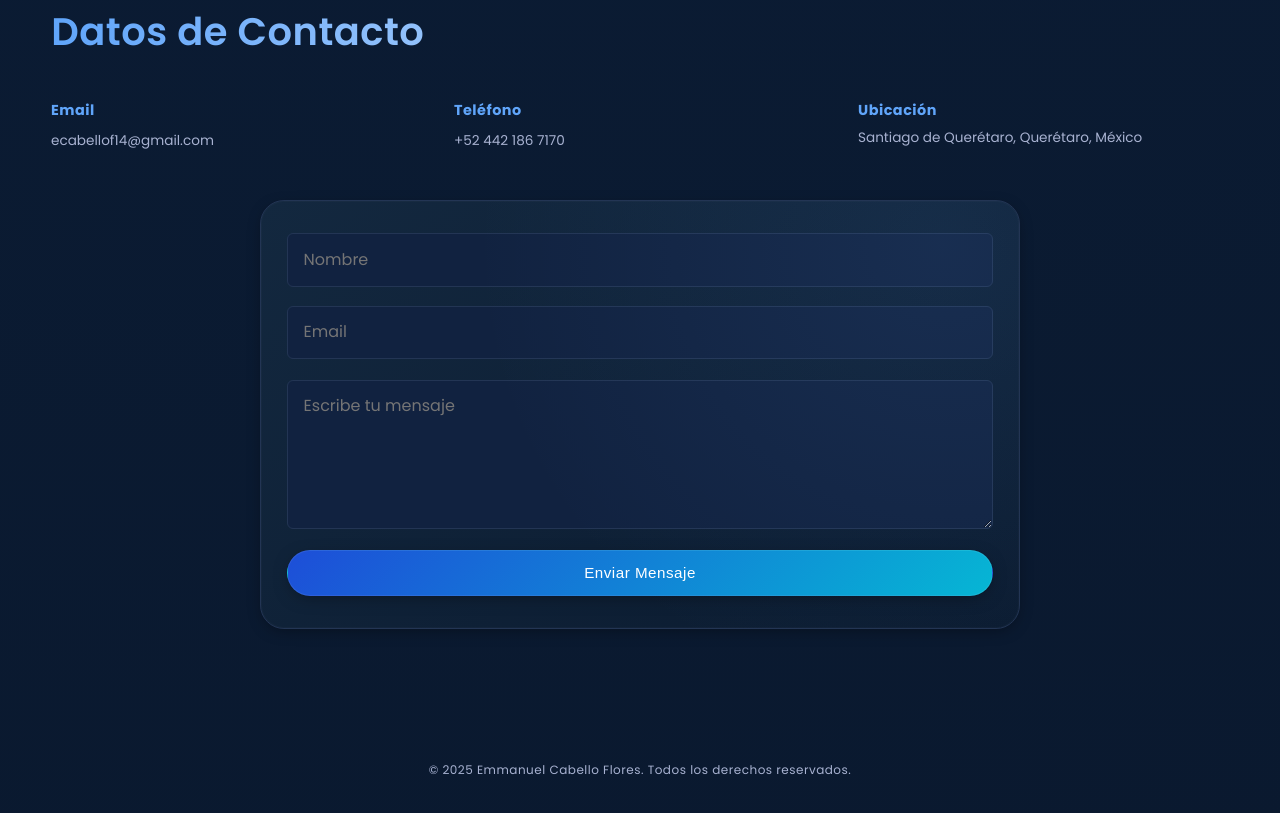
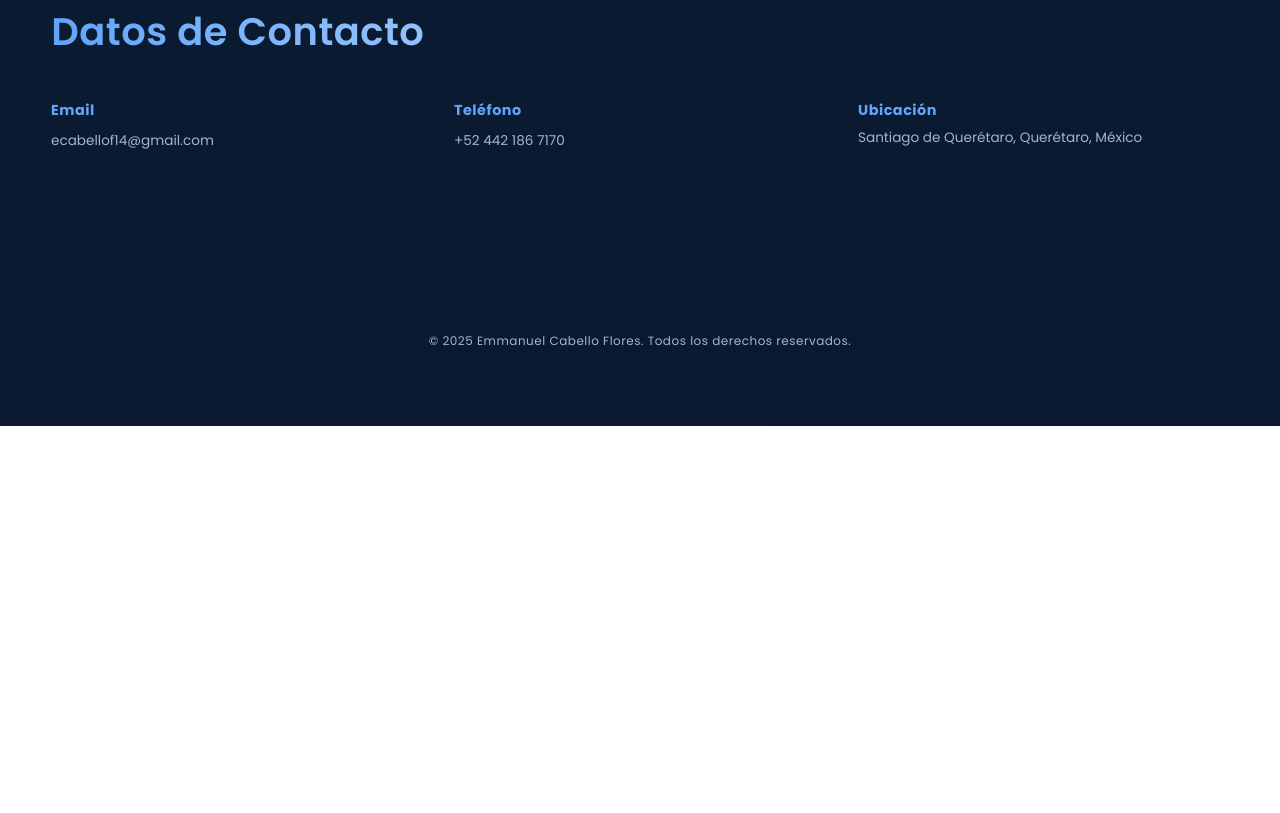
Before and after one commit to emmanuelcabelloflo/emmanuelcabelloflo.github.io, a plain HTML site: page index.html in a window 1280 px wide. Shown: the part 4392-5205 px from the top of the page. After the commit the page ends 4818 px from the top, so only its background shows below. Drawn offline with Linux system fonts and the light colour scheme.

Commit message:
Segundo Comit
Version numero 2

```diff
--- a/index.html
+++ b/index.html
@@ -15,8 +15,8 @@
     <nav class="nav" aria-label="Principal">
       <div class="logo">Emmanuel Cabello Flores</div>
       <ul class="nav__links">
-        <li><a href="#aptitudes">Resumen Profesional</a></li>
-        <li><a href="#resumen">Aptitudes</a></li>
+        <li><a href="#resumen">Resumen Profesional</a></li>
+        <li><a href="#aptitudes">Aptitudes</a></li>
         <li><a href="#educacion">Experiencia Laboral</a></li>
         <li><a href="#trabajos">Formación Adicional</a></li>
         <li><a href="#contacto" class="btn-link">Contacto</a></li>
@@ -230,14 +230,6 @@ Gobierno del Estado de Guerrero.</p>
             <p>Santiago de Querétaro, Querétaro, México</p>
           </div>
         </div>
-        <form class="contact__form" data-animate="fade-up" action="#" method="post" onsubmit="event.preventDefault(); alert('Mensaje enviado (demo).');">
-          <div class="form__row">
-            <input type="text" name="nombre" placeholder="Nombre" required>
-            <input type="email" name="email" placeholder="Email" required>
-          </div>
-          <textarea name="mensaje" rows="5" placeholder="Escribe tu mensaje" required></textarea>
-          <button type="submit" class="btn primary full">Enviar Mensaje</button>
-        </form>
       </div>
     </section>
   </main>
```
Also changed, not shown: 1 other file.
